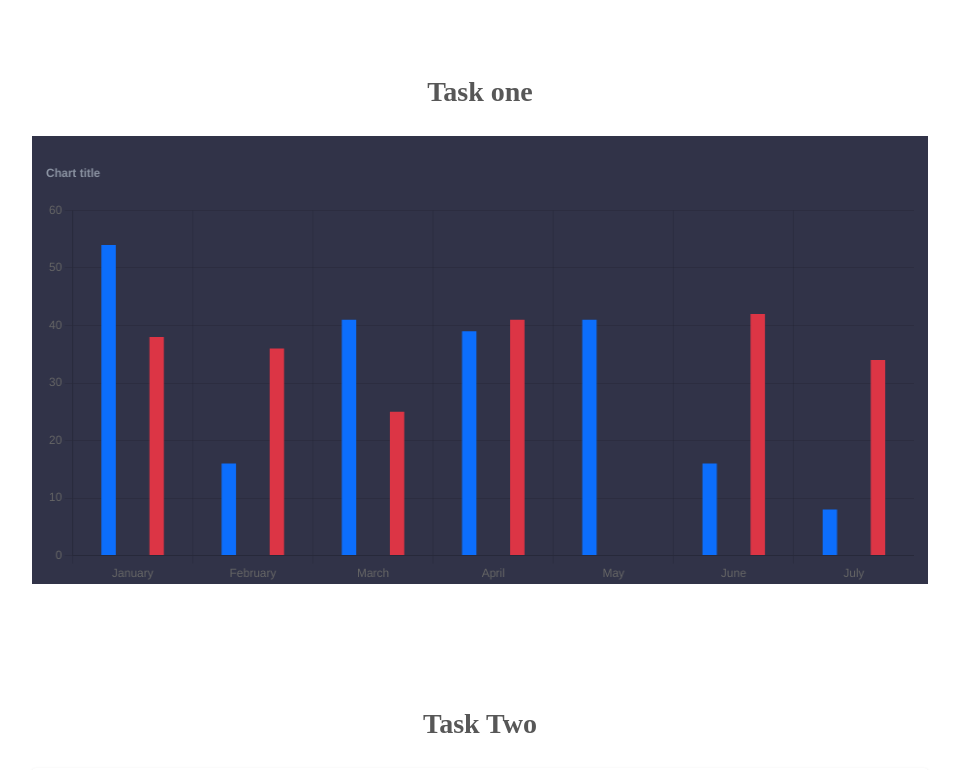
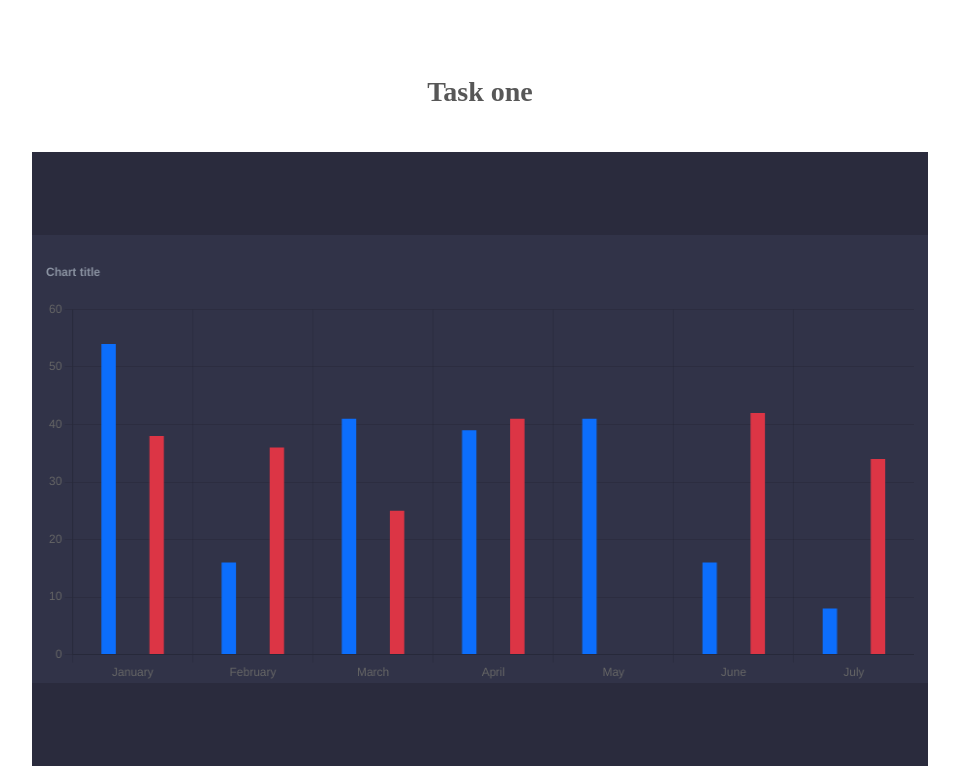
Before and after one commit to milad-heidari/panel, a React (Create React App) app: page / in a window 1280 px wide. Shown: the top 770 px of the page, without its empty margins (160-1119 px from the left). Built offline with nearby package versions, Linux system fonts and the light colour scheme.

Commit message:
add a div with chart class

```diff
--- a/src/App.css
+++ b/src/App.css
@@ -19,3 +19,15 @@
   width: 100%;
   height: 100%;
 }
+
+.chart{
+  display: flex;
+  align-items: center;
+  justify-content: center;
+  background-color: #2a2b3d;
+  width: 70vw;
+  height: 70vh;
+  margin: 1rem;
+  padding-top: 1.7rem;
+  padding-bottom: 1.7rem;
+}
--- a/src/App.js
+++ b/src/App.js
@@ -7,7 +7,10 @@ function App() {
     <div className="App">
             <div className='container'>
             <h3>Task one</h3>
+            <div className='chart'>
             <BarChart/>
+
+            </div>
             </div>
 
             <div className='container'>
```
